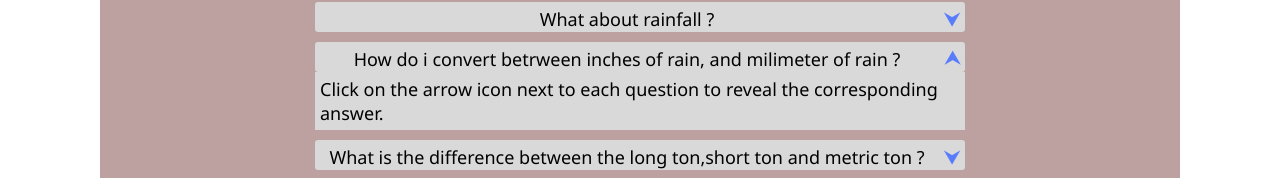
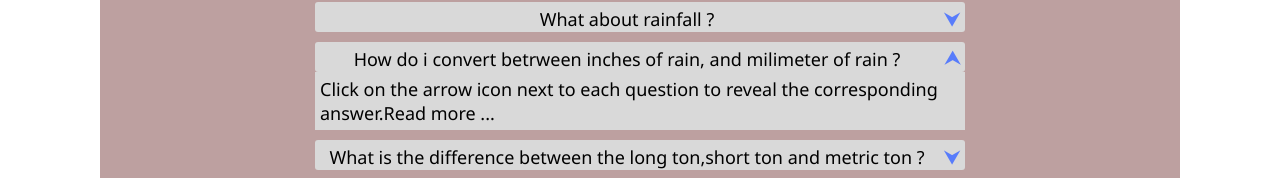
Before and after one commit to tungld160589/metricconversion, a React (Create React App) app: page / in a window 1280 px wide. Both pictures are taken after a click on the element 640 px from the left and 1214 px from the top of the page. Shown: the part 1157-1335 px from the top of the page. Built offline with nearby package versions, Linux system fonts and the light colour scheme.

Commit message:
cập nhât

```diff
--- a/src/components/Faqs.jsx
+++ b/src/components/Faqs.jsx
@@ -20,7 +20,7 @@ const Faqs = (dataFaqs) => {
           </div>
         </div>
         {answersVisible[index] && (
-          <div className="answer-container">{faqs.answer}</div>
+          <div className="answer-container">{faqs.answer}<span>Read more ...</span></div>
         )}
       </div>
     </div>
```
